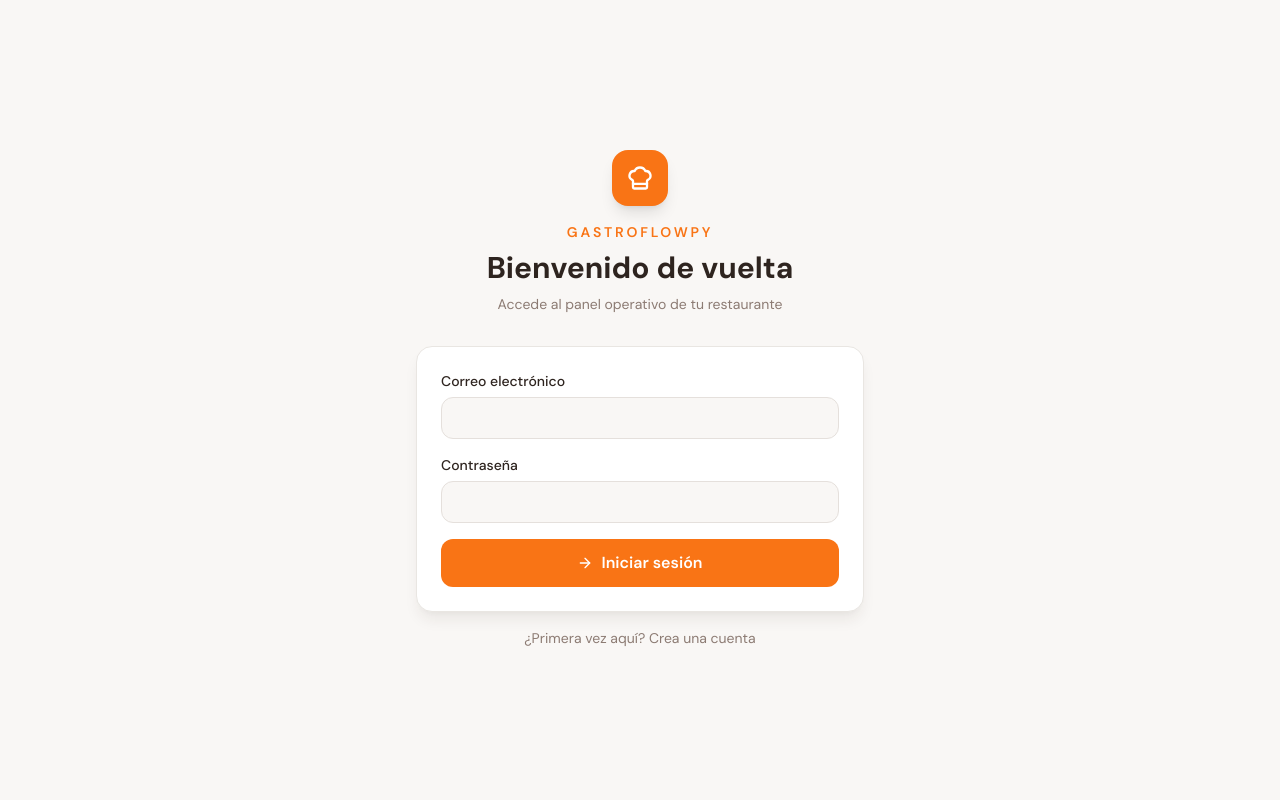
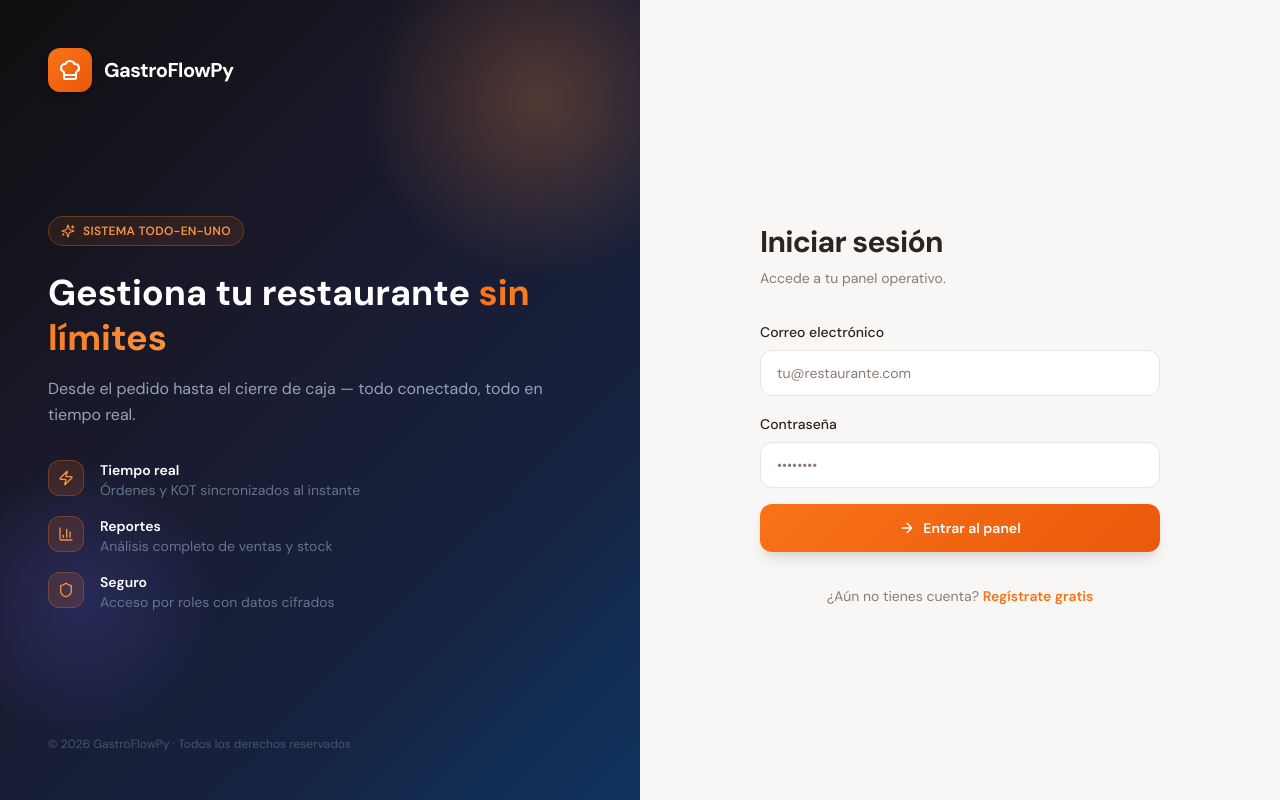
Before and after one commit to josefullahondo1996-prog/dough-dream-engine-main, a React (Vite) app: page /auth in a window 1280 px wide. Built offline with nearby package versions, Linux system fonts and the light colour scheme; no server answers; the HTML template or start-up script is replaced by a standard one.

Commit message:
feat: premium split-screen login/register design for GastroFlowPy

```diff
--- a/src/pages/Auth.tsx
+++ b/src/pages/Auth.tsx
@@ -1,6 +1,6 @@
 import { FormEvent, useState } from "react";
 import { useLocation, useNavigate } from "react-router-dom";
-import { ArrowRight, ChefHat, Loader2 } from "lucide-react";
+import { ArrowRight, ChefHat, Loader2, Sparkles, Shield, Zap, BarChart3 } from "lucide-react";
 import { useAuth } from "@/contexts/useAuth";
 
 function getAuthErrorMessage(error: Error) {
@@ -12,6 +12,12 @@ function getAuthErrorMessage(error: Error) {
   if (message.includes("rate limit")) return "Demasiados intentos. Espera unos minutos y vuelve a intentar.";
   return "No se pudo completar la autenticación. Revisa los datos e inténtalo de nuevo.";
 }
+
+const features = [
+  { icon: Zap, title: "Tiempo real", desc: "Órdenes y KOT sincronizados al instante" },
+  { icon: BarChart3, title: "Reportes", desc: "Análisis completo de ventas y stock" },
+  { icon: Shield, title: "Seguro", desc: "Acceso por roles con datos cifrados" },
+];
 
 export default function Auth() {
   const { signIn, signUp } = useAuth();
@@ -52,45 +58,204 @@ export default function Auth() {
   };
 
   return (
-    <main className="min-h-screen bg-background flex items-center justify-center p-6">
-      <div className="w-full max-w-md">
-        <div className="text-center mb-8">
-          <div className="w-14 h-14 rounded-2xl bg-primary flex items-center justify-center mx-auto mb-4 shadow-lg">
-            <ChefHat className="w-7 h-7 text-primary-foreground" />
+    <main className="min-h-screen flex">
+      {/* ── Panel izquierdo: branding ── */}
+      <div
+        className="hidden lg:flex lg:w-1/2 flex-col justify-between p-12 relative overflow-hidden"
+        style={{
+          background: "linear-gradient(135deg, #0f0f0f 0%, #1a1a2e 40%, #16213e 70%, #0f3460 100%)",
+        }}
+      >
+        {/* Orbs decorativos */}
+        <div
+          style={{
+            position: "absolute", top: "-80px", right: "-80px",
+            width: "360px", height: "360px", borderRadius: "50%",
+            background: "radial-gradient(circle, rgba(251,146,60,0.25) 0%, transparent 70%)",
+            pointerEvents: "none",
+          }}
+        />
+        <div
+          style={{
+            position: "absolute", bottom: "60px", left: "-60px",
+            width: "280px", height: "280px", borderRadius: "50%",
+            background: "radial-gradient(circle, rgba(99,102,241,0.2) 0%, transparent 70%)",
+            pointerEvents: "none",
+          }}
+        />
+
+        {/* Logo */}
+        <div className="relative z-10">
+          <div className="flex items-center gap-3">
+            <div
+              className="w-11 h-11 rounded-xl flex items-center justify-center shadow-lg"
+              style={{ background: "linear-gradient(135deg, #f97316, #ea580c)" }}
+            >
+              <ChefHat className="w-6 h-6 text-white" />
             </div>
-          <p className="text-sm font-semibold uppercase tracking-[0.2em] text-primary">GastroFlowPy</p>
-          <h1 className="text-3xl font-bold text-foreground mt-2">{isRegistering ? "Crea tu cuenta" : "Bienvenido de vuelta"}</h1>
-          <p className="text-sm text-muted-foreground mt-2">Accede al panel operativo de tu restaurante</p>
+            <span className="text-white font-bold text-xl tracking-tight">GastroFlowPy</span>
+          </div>
         </div>
 
-        <form onSubmit={handleSubmit} className="bg-card border border-border rounded-2xl p-6 shadow-elevated space-y-4">
+        {/* Hero text */}
+        <div className="relative z-10 space-y-8">
+          <div>
+            <div className="inline-flex items-center gap-2 rounded-full border border-orange-500/30 bg-orange-500/10 px-3 py-1.5 mb-6">
+              <Sparkles className="w-3.5 h-3.5 text-orange-400" />
+              <span className="text-orange-400 text-xs font-semibold tracking-wide uppercase">Sistema todo-en-uno</span>
+            </div>
+            <h2 className="text-4xl font-bold text-white leading-tight">
+              Gestiona tu restaurante{" "}
+              <span style={{ background: "linear-gradient(90deg, #f97316, #fb923c)", WebkitBackgroundClip: "text", WebkitTextFillColor: "transparent" }}>
+                sin límites
+              </span>
+            </h2>
+            <p className="text-slate-400 mt-4 text-base leading-relaxed">
+              Desde el pedido hasta el cierre de caja — todo conectado, todo en tiempo real.
+            </p>
+          </div>
+
+          {/* Features */}
+          <div className="space-y-4">
+            {features.map(({ icon: Icon, title, desc }) => (
+              <div key={title} className="flex items-start gap-4">
+                <div
+                  className="w-9 h-9 rounded-lg flex items-center justify-center flex-shrink-0"
+                  style={{ background: "rgba(249,115,22,0.15)", border: "1px solid rgba(249,115,22,0.3)" }}
+                >
+                  <Icon className="w-4 h-4 text-orange-400" />
+                </div>
+                <div>
+                  <p className="text-white font-semibold text-sm">{title}</p>
+                  <p className="text-slate-500 text-sm">{desc}</p>
+                </div>
+              </div>
+            ))}
+          </div>
+        </div>
+
+        {/* Footer */}
+        <p className="relative z-10 text-slate-600 text-xs">
+          © 2026 GastroFlowPy · Todos los derechos reservados
+        </p>
+      </div>
+
+      {/* ── Panel derecho: formulario ── */}
+      <div className="w-full lg:w-1/2 flex items-center justify-center p-6 bg-background">
+        <div className="w-full max-w-[400px] space-y-8">
+
+          {/* Logo mobile */}
+          <div className="flex lg:hidden items-center gap-3 justify-center">
+            <div
+              className="w-10 h-10 rounded-xl flex items-center justify-center"
+              style={{ background: "linear-gradient(135deg, #f97316, #ea580c)" }}
+            >
+              <ChefHat className="w-5 h-5 text-white" />
+            </div>
+            <span className="font-bold text-lg tracking-tight text-foreground">GastroFlowPy</span>
+          </div>
+
+          {/* Header */}
+          <div>
+            <h1 className="text-3xl font-bold text-foreground tracking-tight">
+              {isRegistering ? "Crear cuenta" : "Iniciar sesión"}
+            </h1>
+            <p className="text-muted-foreground mt-2 text-sm">
+              {isRegistering
+                ? "Registra tu restaurante y empieza gratis."
+                : "Accede a tu panel operativo."}
+            </p>
+          </div>
+
+          {/* Formulario */}
+          <form onSubmit={handleSubmit} className="space-y-4">
             {isRegistering && (
-            <label htmlFor="full-name" className="block text-sm font-medium text-card-foreground">
+              <div className="space-y-1.5">
+                <label htmlFor="full-name" className="text-sm font-medium text-foreground">
                   Nombre completo
-              <input id="full-name" required value={fullName} onChange={(event) => setFullName(event.target.value)} className="mt-1.5 w-full rounded-lg border border-input bg-background px-3 py-2.5 font-normal outline-none focus:ring-2 focus:ring-ring" />
                 </label>
+                <input
+                  id="full-name"
+                  required
+                  placeholder="Juan Pérez"
+                  value={fullName}
+                  onChange={(e) => setFullName(e.target.value)}
+                  className="w-full rounded-xl border border-border bg-card px-4 py-3 text-sm text-foreground placeholder:text-muted-foreground outline-none transition-all focus:border-orange-500 focus:ring-2 focus:ring-orange-500/20"
+                />
+              </div>
             )}
-          <label htmlFor="email" className="block text-sm font-medium text-card-foreground">
+
+            <div className="space-y-1.5">
+              <label htmlFor="email" className="text-sm font-medium text-foreground">
                 Correo electrónico
-            <input id="email" required type="email" autoComplete="email" value={email} onChange={(event) => setEmail(event.target.value)} className="mt-1.5 w-full rounded-lg border border-input bg-background px-3 py-2.5 font-normal outline-none focus:ring-2 focus:ring-ring" />
               </label>
-          <label htmlFor="password" className="block text-sm font-medium text-card-foreground">
+              <input
+                id="email"
+                required
+                type="email"
+                autoComplete="email"
+                placeholder="tu@restaurante.com"
+                value={email}
+                onChange={(e) => setEmail(e.target.value)}
+                className="w-full rounded-xl border border-border bg-card px-4 py-3 text-sm text-foreground placeholder:text-muted-foreground outline-none transition-all focus:border-orange-500 focus:ring-2 focus:ring-orange-500/20"
+              />
+            </div>
+
+            <div className="space-y-1.5">
+              <label htmlFor="password" className="text-sm font-medium text-foreground">
                 Contraseña
-            <input id="password" required minLength={6} type="password" autoComplete={isRegistering ? "new-password" : "current-password"} value={password} onChange={(event) => setPassword(event.target.value)} className="mt-1.5 w-full rounded-lg border border-input bg-background px-3 py-2.5 font-normal outline-none focus:ring-2 focus:ring-ring" />
               </label>
+              <input
+                id="password"
+                required
+                minLength={6}
+                type="password"
+                autoComplete={isRegistering ? "new-password" : "current-password"}
+                placeholder="••••••••"
+                value={password}
+                onChange={(e) => setPassword(e.target.value)}
+                className="w-full rounded-xl border border-border bg-card px-4 py-3 text-sm text-foreground placeholder:text-muted-foreground outline-none transition-all focus:border-orange-500 focus:ring-2 focus:ring-orange-500/20"
+              />
+            </div>
 
-          {error && <p role="alert" className="rounded-lg bg-destructive/10 px-3 py-2 text-sm text-destructive">{error}</p>}
-          {message && <p role="status" className="rounded-lg bg-success/10 px-3 py-2 text-sm text-success">{message}</p>}
+            {error && (
+              <div className="flex items-start gap-2.5 rounded-xl border border-destructive/30 bg-destructive/10 px-4 py-3">
+                <p role="alert" className="text-sm text-destructive">{error}</p>
+              </div>
+            )}
+            {message && (
+              <div className="flex items-start gap-2.5 rounded-xl border border-emerald-500/30 bg-emerald-500/10 px-4 py-3">
+                <p role="status" className="text-sm text-emerald-600 dark:text-emerald-400">{message}</p>
+              </div>
+            )}
 
-          <button disabled={isSubmitting} className="w-full inline-flex items-center justify-center gap-2 rounded-lg bg-primary px-4 py-3 font-semibold text-primary-foreground transition-opacity hover:opacity-90 disabled:cursor-not-allowed disabled:opacity-60">
-            {isSubmitting ? <Loader2 className="w-4 h-4 animate-spin" /> : <ArrowRight className="w-4 h-4" />}
-            {isRegistering ? "Registrarme" : "Iniciar sesión"}
+            <button
+              type="submit"
+              disabled={isSubmitting}
+              className="w-full flex items-center justify-center gap-2 rounded-xl px-4 py-3.5 text-sm font-semibold text-white shadow-lg transition-all hover:opacity-90 active:scale-[0.98] disabled:cursor-not-allowed disabled:opacity-60"
+              style={{ background: "linear-gradient(135deg, #f97316, #ea580c)" }}
+            >
+              {isSubmitting
+                ? <Loader2 className="w-4 h-4 animate-spin" />
+                : <ArrowRight className="w-4 h-4" />}
+              {isRegistering ? "Crear mi cuenta" : "Entrar al panel"}
             </button>
           </form>
 
-        <button onClick={() => { setIsRegistering((value) => !value); setError(""); setMessage(""); }} className="w-full mt-4 text-sm text-muted-foreground hover:text-foreground transition-colors">
-          {isRegistering ? "¿Ya tienes una cuenta? Inicia sesión" : "¿Primera vez aquí? Crea una cuenta"}
+          {/* Toggle */}
+          <div className="text-center">
+            <button
+              onClick={() => { setIsRegistering((v) => !v); setError(""); setMessage(""); }}
+              className="text-sm text-muted-foreground hover:text-foreground transition-colors"
+            >
+              {isRegistering ? (
+                <>¿Ya tienes cuenta? <span className="font-semibold text-orange-500">Inicia sesión</span></>
+              ) : (
+                <>¿Aún no tienes cuenta? <span className="font-semibold text-orange-500">Regístrate gratis</span></>
+              )}
             </button>
+          </div>
+        </div>
       </div>
     </main>
   );
```
Lines whose indentation alone changed are shown as unchanged.
